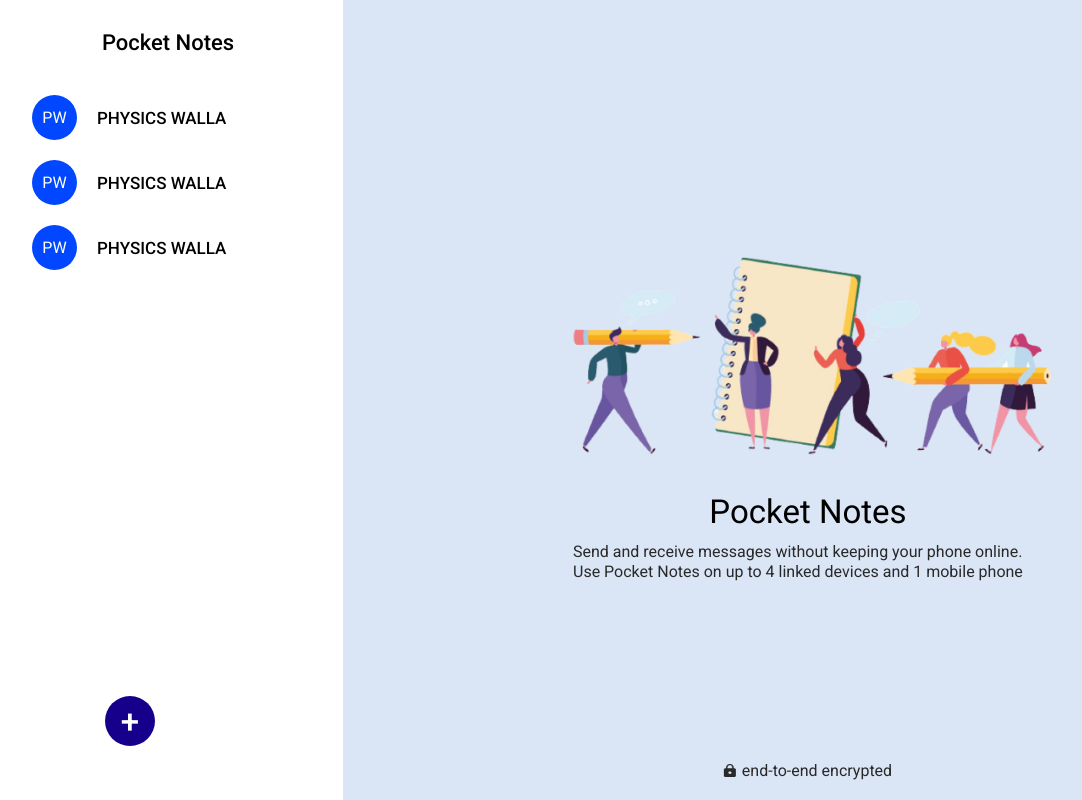
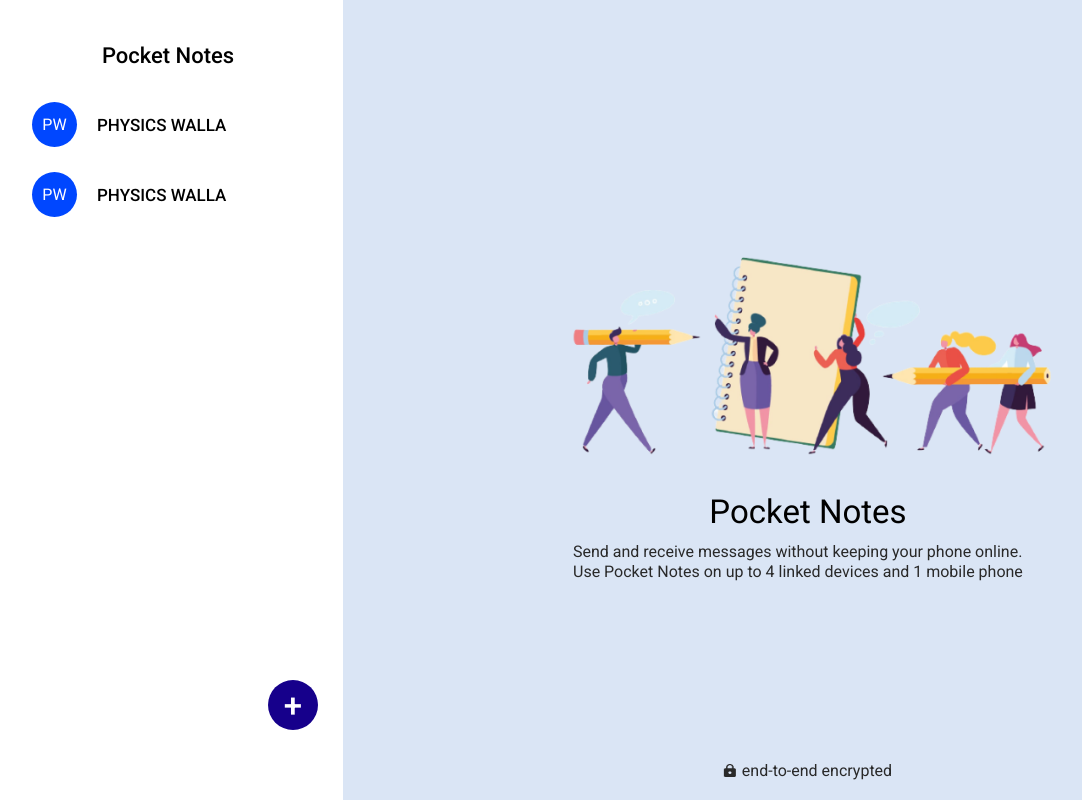
Before and after one commit to Kabir400/PocketNotes-React_Module_Test-, a React (Vite) app: page / in a window 1280 px wide. Shown: the whole page, without its empty margins (7-1089 px from the left). Built offline with nearby package versions, Linux system fonts and the light colour scheme.

Commit message:
complete the sidebar

```diff
--- a/src/components/Sidebar.jsx
+++ b/src/components/Sidebar.jsx
@@ -4,13 +4,9 @@ import "../css/sidebar.css";
 function Sidebar() {
   return (
     <div className="sidebar">
+      <div className="sidebar-title">Pocket Notes</div>
       <div className="sidebar-box">
-        <h2 className="sidebar-title">Pocket Notes</h2>
         <div className="sidebar-groups">
-          <div className="sidebar-group">
-            <div className="sidebar-profile">PW</div>
-            <p className="sidebar-group-text">PHYSICS WALLA</p>
-          </div>
           <div className="sidebar-group">
             <div className="sidebar-profile">PW</div>
             <p className="sidebar-group-text">PHYSICS WALLA</p>
--- a/src/css/sidebar.css
+++ b/src/css/sidebar.css
@@ -6,22 +6,32 @@
 .sidebar-title {
   font-weight: 500;
   font-size: 22px;
+  position: sticky;
+  top: 0px;
+  background-color: white;
+  z-index: 1;
+  padding: 10px;
+  width: 100%;
+  height: 78px;
+  display: flex;
+  justify-content: center;
+  align-items: flex-end;
 }
 .sidebar-box {
-  margin-top: 30px;
   display: flex;
   flex-direction: column;
   align-items: center;
-  gap: 40px;
+  padding-bottom: 40px;
 }
 
 /* profile styling */
 .sidebar-groups {
   display: flex;
   flex-direction: column;
-  gap: 20px;
+  gap: 25px;
   width: 100%;
   margin-left: 78px;
+  margin-top: 24px;
 }
 .sidebar-group {
   display: flex;
@@ -57,7 +67,20 @@
   align-items: center;
   font-size: 33px;
   font-weight: 500;
-  position: sticky;
-  top: 87%;
-  left: 32%;
+  position: fixed;
+  top: 85%;
+  left: 275px;
+  z-index: 1;
 }
+
+/* styling the scrollbar */
+
+.sidebar::-webkit-scrollbar {
+  width: 9px;
+  color: transparent;
+}
+
+.sidebar::-webkit-scrollbar-thumb {
+  background-color: #d9d9d9;
+  border-radius: 5.5px;
+}
```
